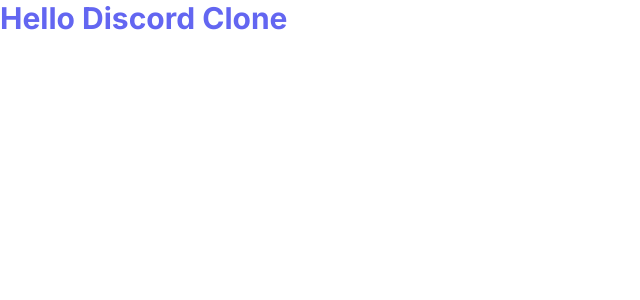
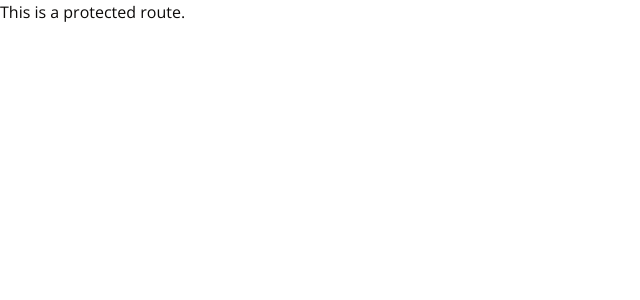
Before and after one commit to Oxooi/Harmony-Discord-Clone-Website, a Next.js app in the folder harmony-project/: page / in a window 1280 px wide. Shown: the top 300 px of the page, without its empty margins (0-640 px from the left). Built offline with nearby package versions, Linux system fonts and the light colour scheme.

Commit message:
Make a clear routes structure

```diff
--- /dev/null
+++ b/harmony-project/app/(auth)/(routes)/login/page.tsx
@@ -0,0 +1,7 @@
+const LoginPage = () => {
+    return (
+        <div>Login Page</div>
+    );
+}
+
+export default LoginPage;
--- /dev/null
+++ b/harmony-project/app/(auth)/(routes)/register/page.tsx
@@ -0,0 +1,7 @@
+const RegisterPage = () => {
+    return (
+        <div>Register</div>
+    );
+}
+
+export default RegisterPage;
--- /dev/null
+++ b/harmony-project/app/(auth)/layout.tsx
@@ -0,0 +1,9 @@
+const AuthLayout = ({ children }: { children: React.ReactNode }) => {
+    return (
+        <div className="bg-red-500 h-full">
+            {children}
+        </div>
+    );
+}
+
+export default AuthLayout;
--- /dev/null
+++ b/harmony-project/app/(main)/(routes)/page.tsx
@@ -0,0 +1,7 @@
+export default function Home() {
+  return (
+    <div>
+     This is a protected route.
+    </div>
+  )
+}
--- a/harmony-project/app/layout.tsx
+++ b/harmony-project/app/layout.tsx
@@ -1,11 +1,11 @@
 import type { Metadata } from 'next'
-import { Inter } from 'next/font/google'
+import { Open_Sans } from 'next/font/google'
 import './globals.css'
 
-const inter = Inter({ subsets: ['latin'] })
+const font = Open_Sans({ subsets: ['latin'] })
 
 export const metadata: Metadata = {
-  title: 'Create Next App',
+  title: 'Team Chat Application',
   description: 'Generated by create next app',
 }
 
@@ -16,7 +16,7 @@ export default function RootLayout({
 }) {
   return (
     <html lang="en">
-      <body className={inter.className}>{children}</body>
+      <body className={font.className}>{children}</body>
     </html>
   )
 }
--- a/harmony-project/app/page.tsx
+++ /dev/null
@@ -1,7 +0,0 @@
-export default function Home() {
-  return (
-    <p className='text-3xl font-bold text-indigo-500'>
-      Hello Discord Clone
-    </p>
-  )
-}
```
Also changed, not shown: 1 other file (tests, documents, lock files or other folders).
